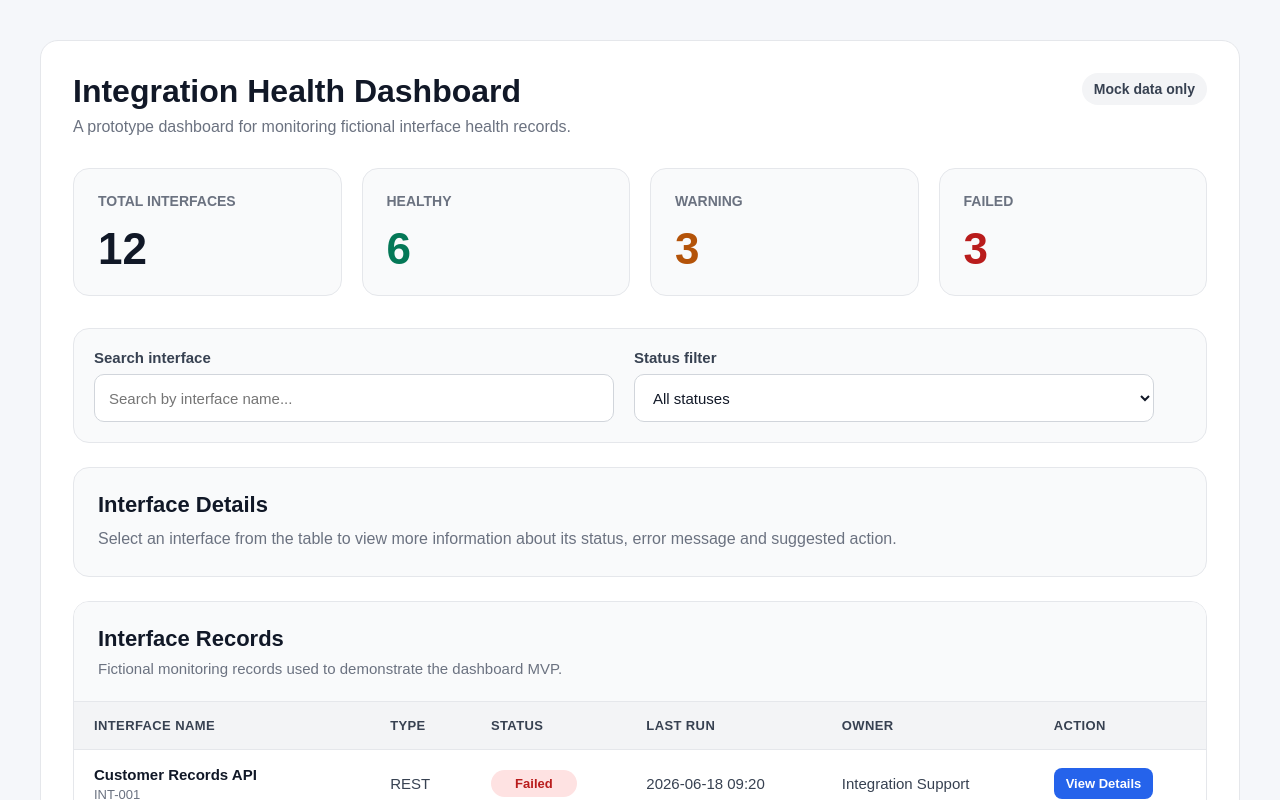
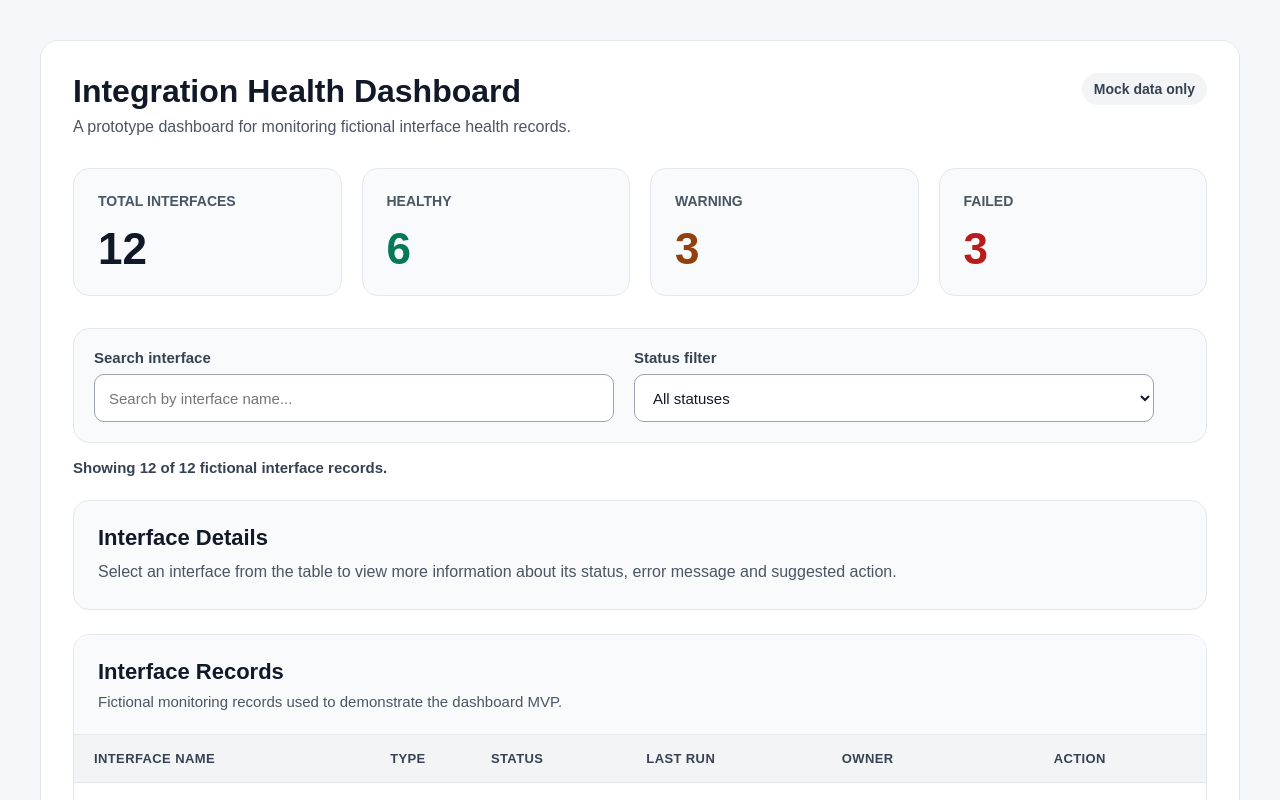
Before and after one commit to Orzel83/integration-health-dashboard, a React (Vite) app: page / in a window 1280 px wide. Shown: the top 800 px of the page. Built offline with nearby package versions, Linux system fonts and the light colour scheme.

Commit message:
Add accessibility and usability improvements

```diff
--- a/src/App.css
+++ b/src/App.css
@@ -7,6 +7,12 @@ body {
   font-family: Arial, Helvetica, sans-serif;
   background: #f5f7fa;
   color: #111827;
+}
+
+button,
+input,
+select {
+  font: inherit;
 }
 
 .app {
@@ -38,7 +44,7 @@ body {
 
 .dashboard-header p {
   margin: 0;
-  color: #6b7280;
+  color: #4b5563;
   font-size: 16px;
 }
 
@@ -69,7 +75,7 @@ body {
 .summary-card-label {
   display: block;
   margin-bottom: 18px;
-  color: #6b7280;
+  color: #4b5563;
   font-size: 14px;
   font-weight: 700;
   text-transform: uppercase;
@@ -90,7 +96,7 @@ body {
 }
 
 .summary-card-warning .summary-card-value {
-  color: #b45309;
+  color: #92400e;
 }
 
 .summary-card-failed .summary-card-value {
@@ -101,7 +107,7 @@ body {
   display: flex;
   gap: 20px;
   align-items: flex-end;
-  margin-bottom: 24px;
+  margin-bottom: 16px;
   padding: 20px;
   border: 1px solid #e5e7eb;
   border-radius: 16px;
@@ -126,7 +132,7 @@ body {
   width: 100%;
   min-height: 48px;
   padding: 12px 14px;
-  border: 1px solid #d1d5db;
+  border: 1px solid #9ca3af;
   border-radius: 10px;
   background: #ffffff;
   color: #111827;
@@ -134,9 +140,18 @@ body {
 }
 
 .form-control input:focus,
-.form-control select:focus {
+.form-control select:focus,
+button:focus {
   outline: 3px solid #bfdbfe;
+  outline-offset: 2px;
   border-color: #2563eb;
+}
+
+.results-count {
+  margin: 0 0 24px;
+  color: #374151;
+  font-size: 15px;
+  font-weight: 700;
 }
 
 .details-panel {
@@ -158,7 +173,7 @@ body {
 
 .empty-details p {
   margin: 0;
-  color: #6b7280;
+  color: #4b5563;
   line-height: 1.6;
 }
 
@@ -177,25 +192,20 @@ body {
 
 .details-header p {
   margin: 0;
-  color: #6b7280;
+  color: #4b5563;
   font-weight: 700;
 }
 
 .details-header button {
   min-height: 42px;
   padding: 10px 16px;
-  border: 1px solid #d1d5db;
+  border: 1px solid #9ca3af;
   border-radius: 10px;
   background: #ffffff;
   color: #374151;
   font-size: 14px;
   font-weight: 700;
   cursor: pointer;
-}
-
-.details-header button:focus {
-  outline: 3px solid #bfdbfe;
-  outline-offset: 2px;
 }
 
 .details-grid {
@@ -215,7 +225,7 @@ body {
 .details-item span {
   display: block;
   margin-bottom: 8px;
-  color: #6b7280;
+  color: #4b5563;
   font-size: 13px;
   font-weight: 700;
   text-transform: uppercase;
@@ -269,7 +279,7 @@ body {
 
 .section-header p {
   margin: 0;
-  color: #6b7280;
+  color: #4b5563;
   font-size: 15px;
 }
 
@@ -280,6 +290,15 @@ body {
 .interface-table {
   width: 100%;
   border-collapse: collapse;
+}
+
+.interface-table caption {
+  position: absolute;
+  width: 1px;
+  height: 1px;
+  overflow: hidden;
+  clip-path: inset(50%);
+  white-space: nowrap;
 }
 
 .interface-table th,
@@ -315,7 +334,7 @@ body {
 
 .interface-id {
   display: block;
-  color: #6b7280;
+  color: #4b5563;
   font-size: 13px;
 }
 
@@ -340,7 +359,7 @@ body {
 
 .status-warning {
   background: #fef3c7;
-  color: #b45309;
+  color: #92400e;
 }
 
 .status-failed {
@@ -359,11 +378,6 @@ body {
   cursor: pointer;
 }
 
-.table-action:focus {
-  outline: 3px solid #bfdbfe;
-  outline-offset: 2px;
-}
-
 .empty-state {
   padding: 48px 24px;
   border: 1px solid #e5e7eb;
@@ -380,7 +394,7 @@ body {
 .empty-state p {
   max-width: 580px;
   margin: 0 auto 24px;
-  color: #6b7280;
+  color: #4b5563;
   line-height: 1.6;
 }
 
@@ -394,11 +408,6 @@ body {
   font-size: 15px;
   font-weight: 700;
   cursor: pointer;
-}
-
-.empty-state button:focus {
-  outline: 3px solid #bfdbfe;
-  outline-offset: 2px;
 }
 
 @media (max-width: 900px) {
--- a/src/App.jsx
+++ b/src/App.jsx
@@ -98,6 +98,10 @@ function App() {
           </div>
         </section>
 
+        <p className="results-count" aria-live="polite">
+          Showing {filteredInterfaces.length} of {mockInterfaces.length} fictional interface records.
+        </p>
+
         <InterfaceDetails
           selectedInterface={selectedInterface}
           onClearSelection={clearSelectedInterface}
--- a/src/components/InterfaceTable.jsx
+++ b/src/components/InterfaceTable.jsx
@@ -12,6 +12,10 @@ function InterfaceTable({ interfaces, selectedInterfaceId, onSelectInterface })
 
       <div className="table-wrapper">
         <table className="interface-table">
+          <caption>
+            Interface monitoring records showing name, type, status, last run,
+            owner and details action.
+          </caption>
           <thead>
             <tr>
               <th scope="col">Interface Name</th>
@@ -45,6 +49,7 @@ function InterfaceTable({ interfaces, selectedInterfaceId, onSelectInterface })
                     type="button"
                     className="table-action"
                     onClick={() => onSelectInterface(item)}
+                    aria-label={`View details for ${item.name}`}
                   >
                     View Details
                   </button>
```
Also changed, not shown: 2 other files (tests, documents, lock files or other folders).
